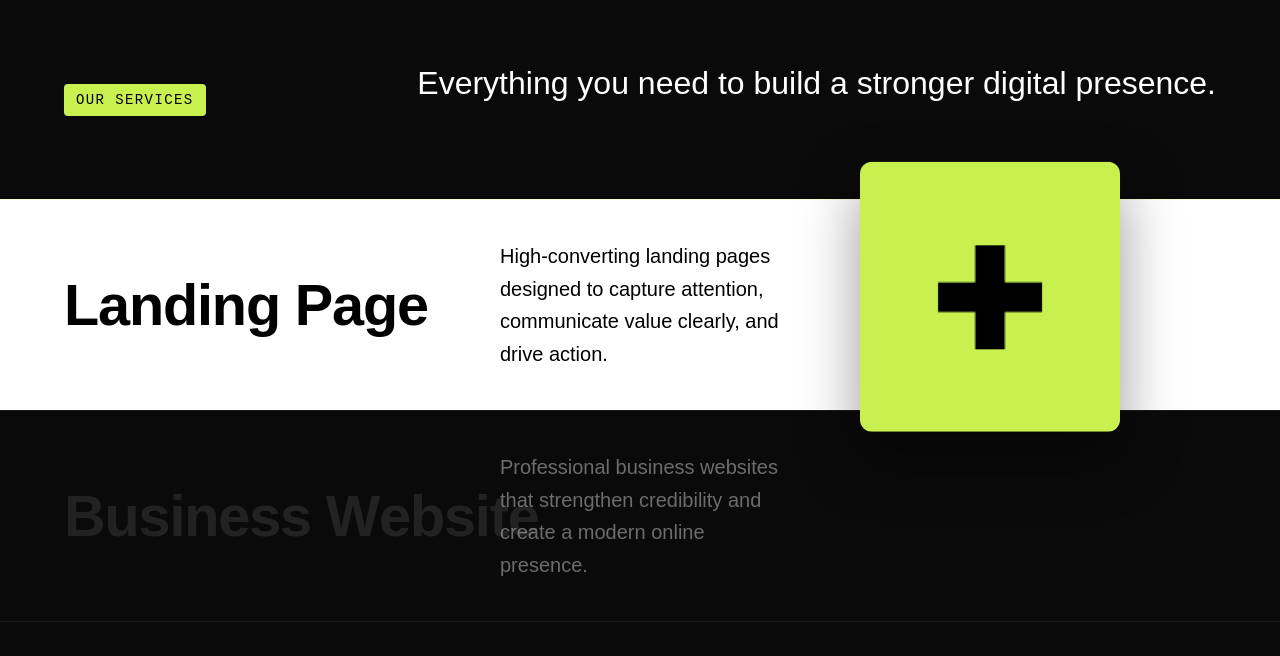
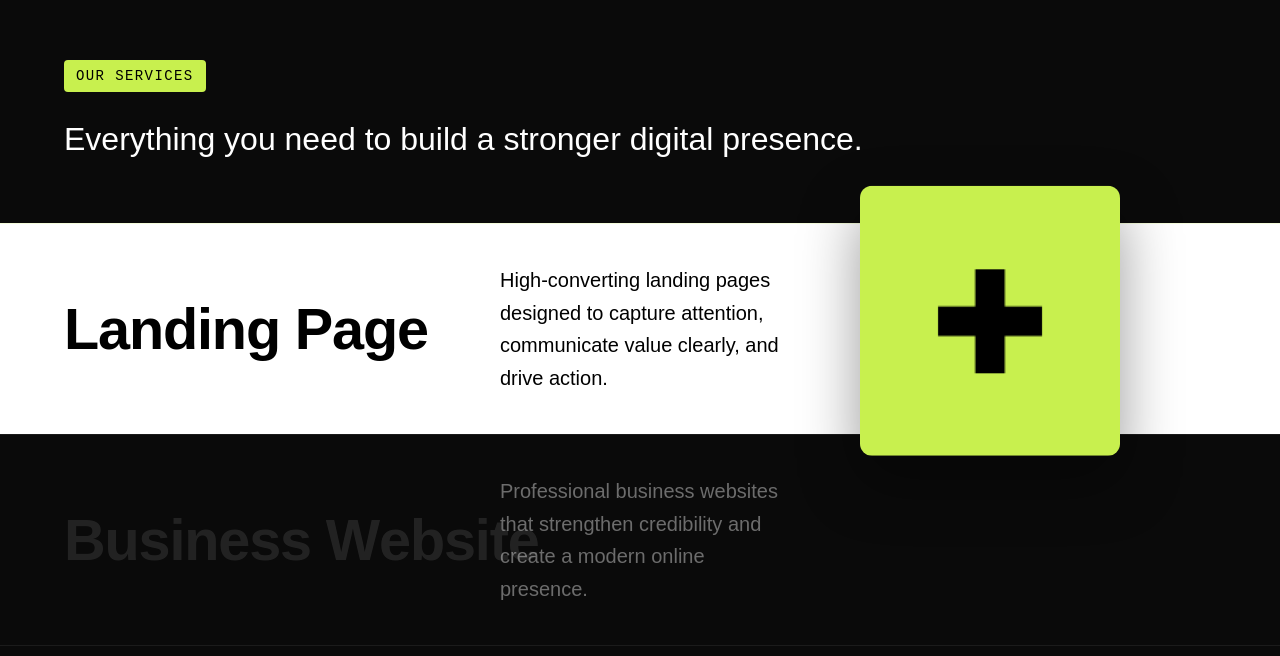
Before and after one commit to DadanAhmadBM/movement-studio, a React (Vite) app: page / in a window 1280 px wide. Shown: the part 2107-2763 px from the top of the page. Built offline with nearby package versions, Linux system fonts and the light colour scheme; a web font is replaced by a local one.

Commit message:
update: add gap content our services 2

```diff
--- a/src/components/Navbar.jsx
+++ b/src/components/Navbar.jsx
@@ -18,7 +18,8 @@ export default function Navbar() {
       initial={{ opacity: 0, y: -20 }}
       animate={{ opacity: 1, y: 0 }}
       transition={{ duration: 0.6, ease: "easeOut" }}
-      className={`fixed top-0 left-0 right-0 z-50 flex items-center justify-between px-10 transition-all duration-300 ${
+      // DIUBAH: z-50 diganti menjadi z-[9999] agar berada paling depan
+      className={`fixed top-0 left-0 right-0 z-[9999] flex items-center justify-between px-10 transition-all duration-300 ${
         scrolled ? "py-4 bg-black/50 backdrop-blur-md" : "py-8 bg-transparent"
       }`}
     >
--- a/src/components/Services.jsx
+++ b/src/components/Services.jsx
@@ -84,12 +84,13 @@ export default function Services() {
 
   return (
     <section id="services" ref={ref} className="w-full py-24 bg-[#0a0a0a]">
-      {/* DIUBAH: mb-0 diganti menjadi mb-12 atau mb-16 agar ada gap ekstra */}
-      <div className="flex justify-between items-center w-full px-16 mb-16">
+      {/* DIUBAH: Menggunakan flex-col dan items-start agar tersusun atas-bawah dan rata kiri */}
+      <div className="flex flex-col items-start w-full px-16 mb-16">
         <motion.div
           initial={{ opacity: 0, y: 20 }}
           animate={isInView ? { opacity: 1, y: 0 } : {}}
           transition={{ duration: 0.5 }}
+          className="mb-8"
         >
           <span
             className="font-mono px-3 py-2 font-medium tracking-widest text-black rounded whitespace-nowrap"
@@ -98,19 +99,19 @@ export default function Services() {
             OUR SERVICES
           </span>
         </motion.div>
+
         <motion.p
           initial={{ opacity: 0, y: 20 }}
           animate={isInView ? { opacity: 1, y: 0 } : {}}
           transition={{ duration: 0.7, delay: 0.1 }}
-          /* DIUBAH: class mb-4 dihapus agar teks sejajar vertikal dengan tombol OUR SERVICES */
-          className="mb-8 text-white font-medium leading-tight text-right whitespace-nowrap"
+          /* DIUBAH: text-right dihapus, teks sekarang otomatis sejajar kiri di bawah tombol */
+          className="text-white font-medium leading-tight whitespace-nowrap"
           style={{ fontSize: "clamp(18px, 2.5vw, 40px)" }}
         >
           Everything you need to build a stronger digital presence.
         </motion.p>
       </div>
 
-      {/* DIUBAH: Menambahkan onMouseLeave agar kembali ke default saat kursor keluar */}
       <div
         className="mt-12"
         onMouseLeave={() => setHoveredIndex(0)}
```
